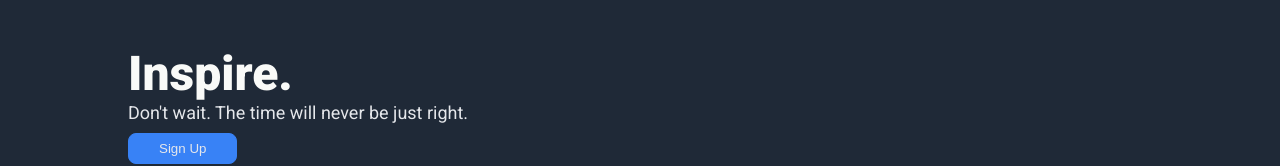
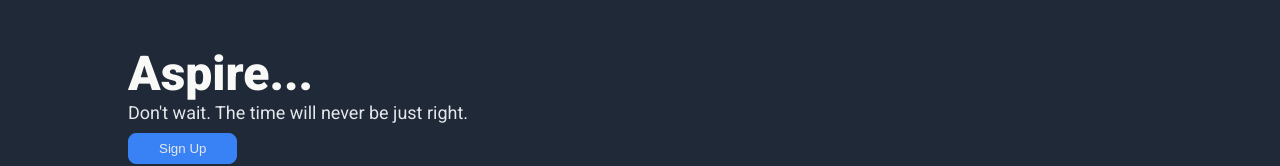
Before and after one commit to ornta/Landing-Page, a plain HTML site: page index.html in a window 1280 px wide. Shown: the part 380-546 px from the top of the page. Drawn offline with Linux system fonts and the light colour scheme.

Commit message:
update hero

```diff
--- a/index.html
+++ b/index.html
@@ -29,7 +29,7 @@
 
       <div class="hero-bottom">
         <div class="left-side">
-          <p class="main-text">Inspire.</p>
+          <p class="main-text">Aspire...</p>
           <p class="secondary-text">
             Don't wait. The time will never be just right.
           </p>
```
